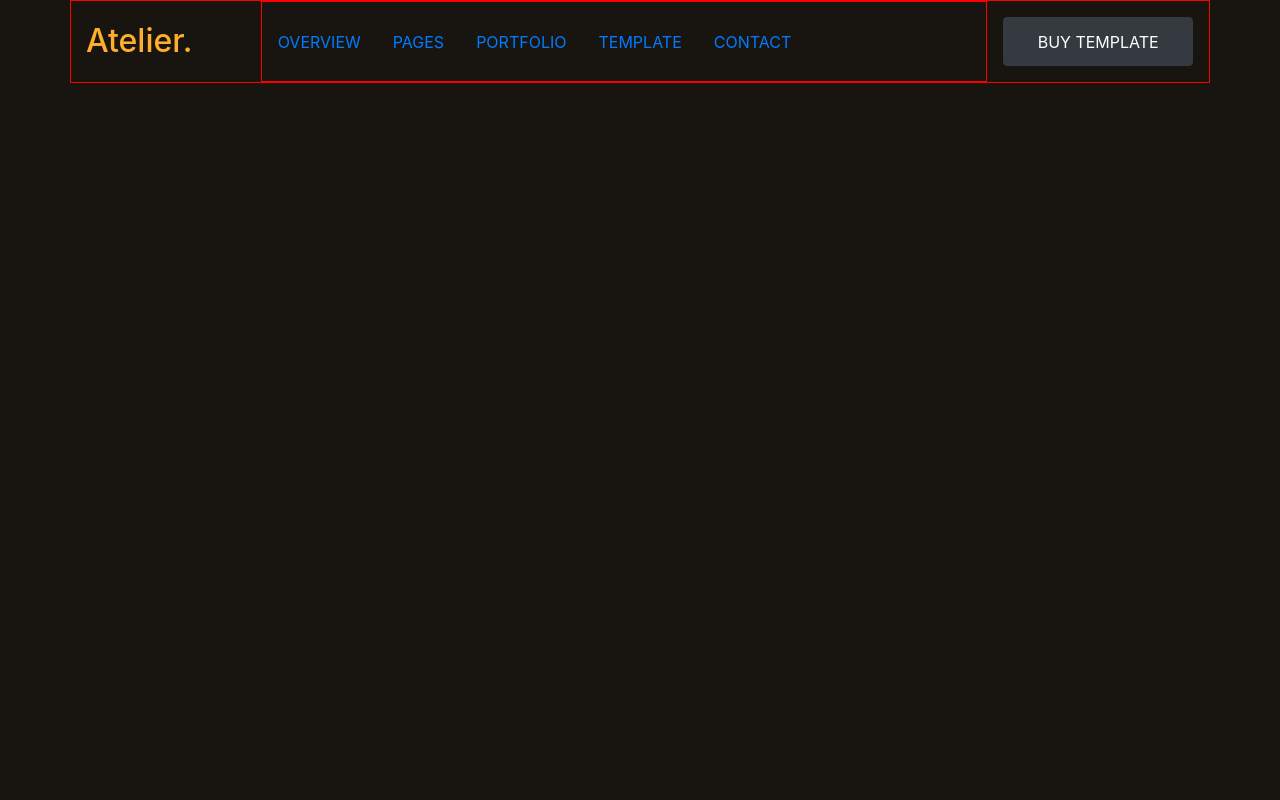
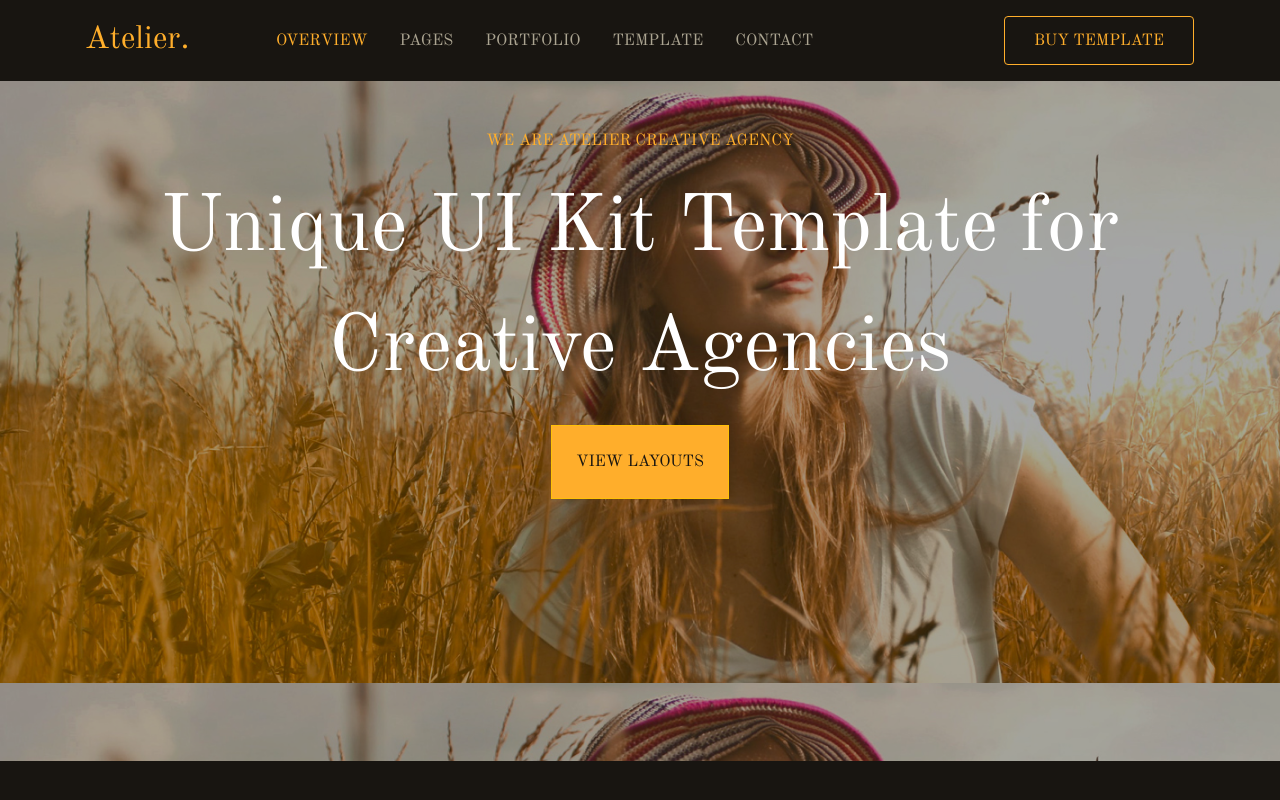
Before and after one commit to GRLPWR1/Figma_layout_on_Bootstrap, a plain HTML site: page index.html in a window 1280 px wide. Drawn offline with nearby package versions, Linux system fonts and the light colour scheme.

Commit message:
added more style

```diff
--- a/index.html
+++ b/index.html
@@ -30,6 +30,15 @@
             <button type="button" class="btn btn-dark col-2 m-3">BUY TEMPLATE</button>
         </header>
     </div>
+    <div class="container-fluid">
+        <main class="row">
+            <div class="col justify-content-center align-items-center">
+                <p class="text_about1 text-uppercase mt-5">WE ARE Atelier Creative Agency</p>
+                <p class="text_about2">Unique UI Kit Template for Creative Agencies</p>
+                <button class="btn btn-warning p-4">VIEW LAYOUTS</button>
+            </div>
+        </main>
+    </div>
 
     <script src="https://code.jquery.com/jquery-3.5.1.slim.min.js" integrity="sha384-DfXdz2htPH0lsSSs5nCTpuj/zy4C+OGpamoFVy38MVBnE+IbbVYUew+OrCXaRkfj" crossorigin="anonymous"></script>
 <script src="https://cdn.jsdelivr.net/npm/bootstrap@4.5.3/dist/js/bootstrap.bundle.min.js" integrity="sha384-ho+j7jyWK8fNQe+A12Hb8AhRq26LrZ/JpcUGGOn+Y7RsweNrtN/tE3MoK7ZeZDyx" crossorigin="anonymous"></script>
--- a/style.css
+++ b/style.css
@@ -1,9 +1,35 @@
 div, nav {
-    border: 1px solid red;
+    /* border: 1px solid red; */
 }
 body {
+    font-family: Old Standard TT;
     background-color: #181511;
 }
 h1 {
     color: #FFAE2B;
 }
+.nav .active, .text_about1 {
+    color: #FFAE2B;
+}
+.nav-link {
+    color: #ACA592;
+}
+.btn-dark {
+    background-color: #181511;
+    border: 1px solid #FFAE2B;
+    color: #FFAE2B;
+}
+main .col{
+    height: 85vh;
+    background-image: url(./images/main_img.png);
+    text-align: center;
+}
+.text_about2 {
+    color: #FFFFFF;
+    font-size: 5rem;
+}
+.btn-warning {
+    background-color: #FFAE2B;
+    color: #181511;
+    border-radius: 0%;
+}
```
Also changed, not shown: images/main_img.png (added).
